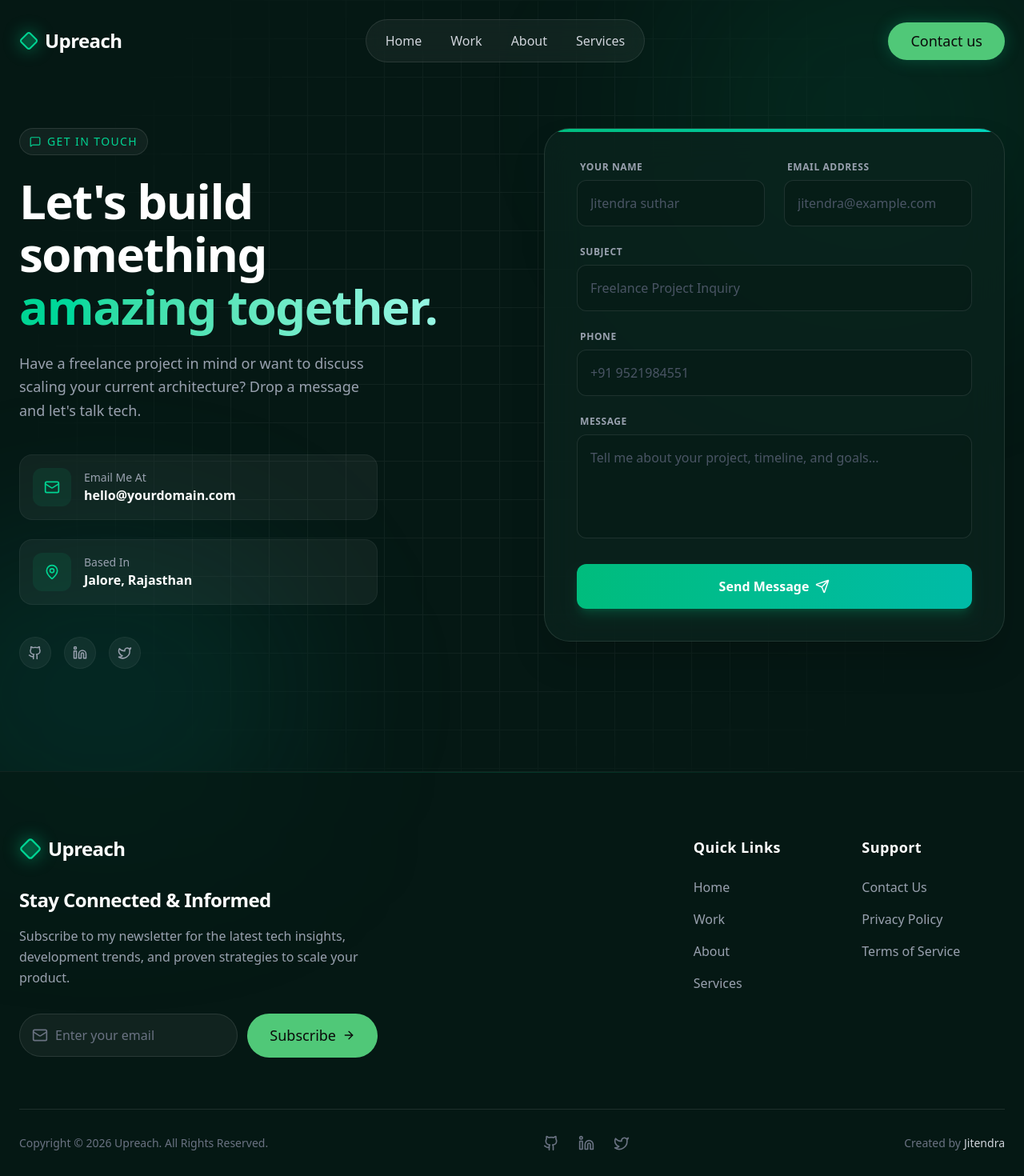
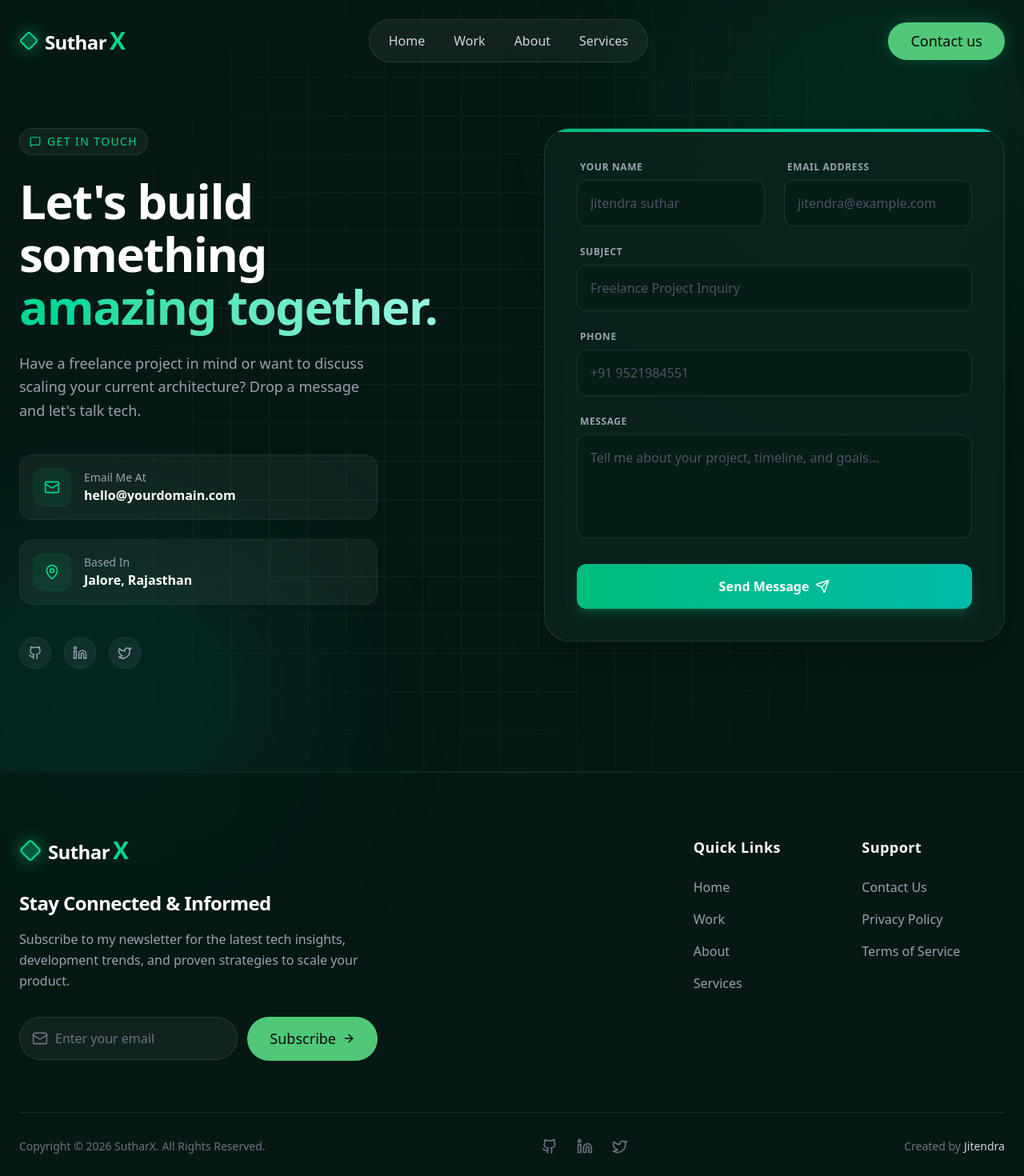
Before and after one commit to iamjitendrasuthar/Freelance-Portfolio, a Next.js app: page /contact in a window 1280 px wide. Shown: the top 1470 px of the page at 80% size. Built offline with nearby package versions, Linux system fonts and the light colour scheme.

Commit message:
Changed logo design

```diff
--- a/components/Footer.tsx
+++ b/components/Footer.tsx
@@ -101,7 +101,12 @@ const Footer = () => {
                   size={28}
                 />
               </div>
-              <span className="tracking-tight">Upreach</span>
+              <span className="tracking-tight">
+                Suthar
+                <span className="text-emerald-400 text-xl md:text-3xl font-semibold px-1">
+                  X
+                </span>
+              </span>{" "}
             </Link>
 
             <h4 className="text-xl sm:text-2xl font-bold mb-4 tracking-tight">
@@ -186,7 +191,7 @@ const Footer = () => {
 
         {/* Bottom Bar */}
         <div className="pt-8 border-t border-white/10 flex flex-col md:flex-row items-center justify-between gap-6 text-sm text-gray-500">
-          <p>Copyright © {currentYear} Upreach. All Rights Reserved.</p>
+          <p>Copyright © {currentYear} SutharX. All Rights Reserved.</p>
 
           <div className="flex items-center gap-6">
             <a
--- a/components/Navbar.tsx
+++ b/components/Navbar.tsx
@@ -285,7 +285,12 @@ const Navbar = () => {
               size={24}
             />
           </div>
-          <span className="tracking-tight">Upreach</span>
+          <span className="tracking-tight">
+            Suthar
+            <span className="text-emerald-400 text-xl md:text-3xl font-semibold px-1">
+              X
+            </span>
+          </span>{" "}
         </Link>
 
         {/* Desktop Links */}
@@ -366,7 +371,12 @@ const Navbar = () => {
                       size={22}
                     />
                   </div>
-                  <span className="tracking-tight">Upreach</span>
+                  <span className="tracking-tight">
+                    Suthar
+                    <span className="text-emerald-400 text-xl md:text-3xl font-semibold px-1">
+                      X
+                    </span>
+                  </span>{" "}
                 </Link>
               </div>
 
```
